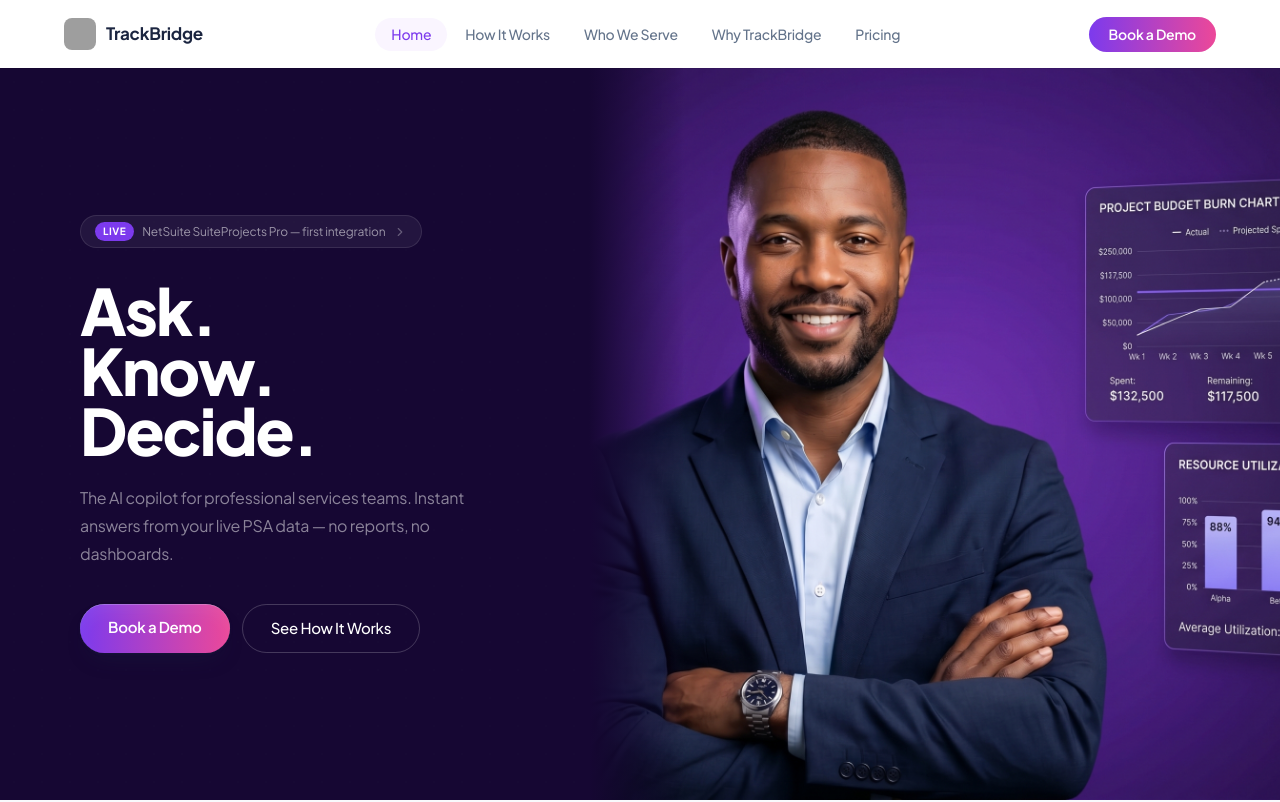
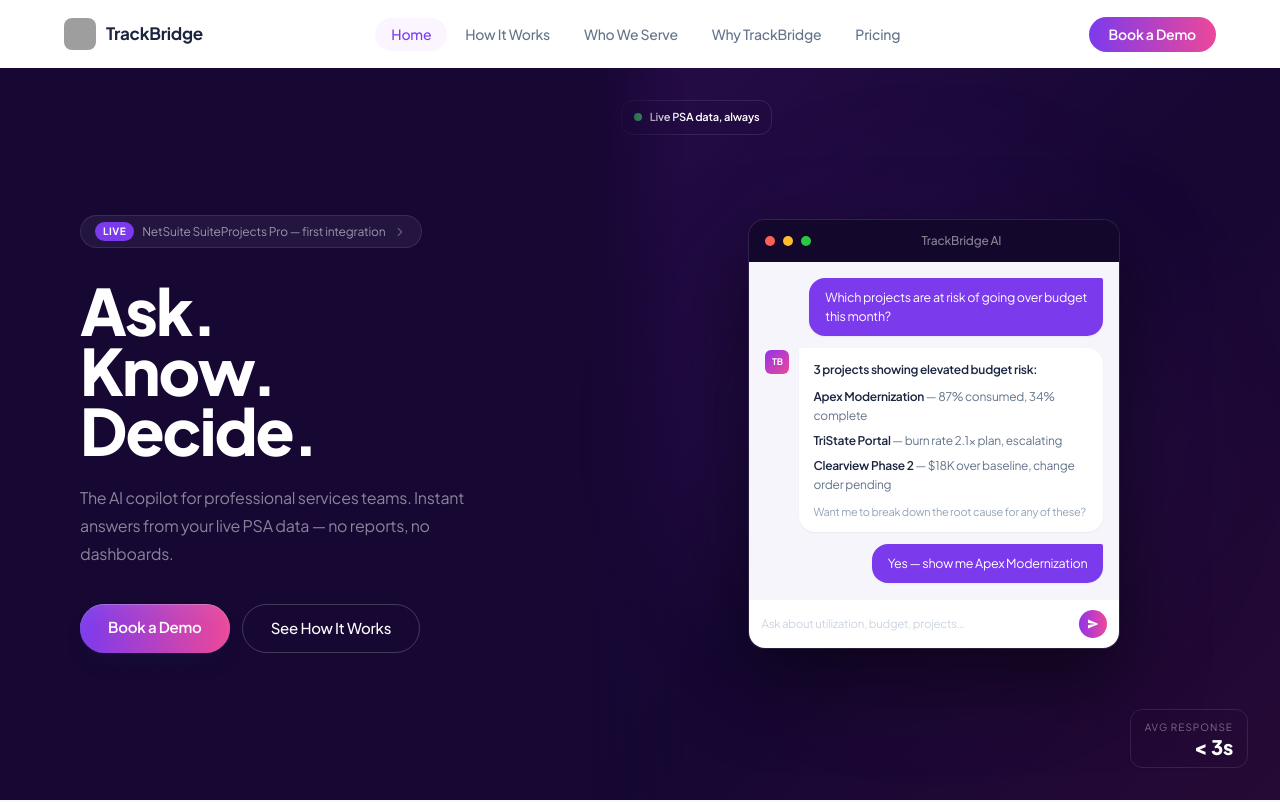
Before and after one commit to ichavops/trackbridge, a Next.js app: page / in a window 1280 px wide. Shown: the top 802 px of the page. Built offline with nearby package versions, Linux system fonts and the light colour scheme; grey boxes are pictures that could not be loaded.

Commit message:
Implement security enhancements: add rate limiting for contact form submissions, improve session management for admin login, and update Content Security Policy handling in middleware. Replace logo with favicon and refactor logout action to use POST method.

```diff
--- a/src/app/actions/contact.ts
+++ b/src/app/actions/contact.ts
@@ -52,8 +52,12 @@ export async function submitContact(
   if (honey) return { success: true }
 
   // Rate limit by IP — 3 submissions per hour
+  // Use x-real-ip (set by Vercel, unspoofable) then fall back to the rightmost XFF entry
+  // (Vercel appends the real client IP last, so taking [0] would trust attacker-supplied values).
   const hdrs = await headers()
-  const ip = hdrs.get('x-forwarded-for')?.split(',')[0]?.trim() ?? 'unknown'
+  const ip = hdrs.get('x-real-ip')
+    ?? hdrs.get('x-forwarded-for')?.split(',').at(-1)?.trim()
+    ?? 'unknown'
   if (!checkRateLimit(ip)) {
     return { error: 'Too many submissions from your location. Please try again later.' }
   }
--- a/src/app/admin/login/action.ts
+++ b/src/app/admin/login/action.ts
@@ -1,8 +1,14 @@
 'use server'
 
+import { timingSafeEqual } from 'crypto'
 import { cookies, headers } from 'next/headers'
 import { redirect } from 'next/navigation'
 import { makeSessionToken } from '@/lib/session'
+
+function passwordsMatch(a: string, b: string): boolean {
+  if (a.length !== b.length) return false
+  return timingSafeEqual(Buffer.from(a, 'utf8'), Buffer.from(b, 'utf8'))
+}
 
 export type LoginState = { error: string } | null
 
@@ -13,7 +19,9 @@ const LOCKOUT_MS = 15 * 60 * 1000
 
 export async function loginAction(_prev: LoginState, formData: FormData): Promise<LoginState> {
   const hdrs = await headers()
-  const ip = hdrs.get('x-forwarded-for')?.split(',')[0]?.trim() ?? 'unknown'
+  const ip = hdrs.get('x-real-ip')
+    ?? hdrs.get('x-forwarded-for')?.split(',').at(-1)?.trim()
+    ?? 'unknown'
 
   const now = Date.now()
   const rec = attempts.get(ip) ?? { count: 0, lockedUntil: 0 }
@@ -24,7 +32,7 @@ export async function loginAction(_prev: LoginState, formData: FormData): Promis
 
   const password = formData.get('password') as string
 
-  if (!password || password !== process.env.ADMIN_PASSWORD) {
+  if (!password || !passwordsMatch(password, process.env.ADMIN_PASSWORD ?? '')) {
     await new Promise((r) => setTimeout(r, 400))
     const count = rec.count + 1
     attempts.set(ip, { count, lockedUntil: count >= MAX_ATTEMPTS ? now + LOCKOUT_MS : 0 })
--- a/src/app/admin/logout/route.ts
+++ b/src/app/admin/logout/route.ts
@@ -2,7 +2,7 @@ import { cookies } from 'next/headers'
 import { NextResponse } from 'next/server'
 import type { NextRequest } from 'next/server'
 
-export async function GET(request: NextRequest) {
+export async function POST(request: NextRequest) {
   const cookieStore = await cookies()
   cookieStore.delete('admin-session')
   return NextResponse.redirect(new URL('/admin/login', request.url))
--- a/src/app/admin/page.tsx
+++ b/src/app/admin/page.tsx
@@ -55,9 +55,11 @@ export default async function AdminPage() {
           <Link href="/" className="text-xs text-white/40 hover:text-white/70 transition-colors">
             ← Site
           </Link>
-          <Link href="/admin/logout" className="text-xs text-white/40 hover:text-white/70 transition-colors">
-            Sign out
-          </Link>
+          <form method="post" action="/admin/logout">
+            <button type="submit" className="text-xs text-white/40 hover:text-white/70 transition-colors">
+              Sign out
+            </button>
+          </form>
         </div>
       </header>
 
--- a/src/app/layout.tsx
+++ b/src/app/layout.tsx
@@ -22,8 +22,8 @@ export const metadata: Metadata = {
     'TrackBridge is an AI intelligence layer for professional services firms. Instant plain-English answers from your live PSA data.',
   metadataBase: new URL('https://trackbridge.ai'),
   icons: {
-    icon: '/logo.png',
-    apple: '/logo.png',
+    icon: '/favicon.png',
+    apple: '/favicon.png',
   },
   openGraph: {
     siteName: 'TrackBridge',
--- a/src/app/page.tsx
+++ b/src/app/page.tsx
@@ -1,5 +1,4 @@
 import type { Metadata } from 'next'
-import Image from 'next/image'
 import Link from 'next/link'
 
 export const metadata: Metadata = {
@@ -72,13 +71,94 @@ const features = [
 ]
 
 const platforms = [
-  { name: 'NetSuite OpenAir', full: 'NetSuite SuiteProjects Pro (OpenAir)', icon: '/icons/netsuite.png', status: 'live' },
+  { name: 'NetSuite SuiteProjects Pro (OpenAir)', full: 'NetSuite SuiteProjects Pro (OpenAir)', icon: '/icons/netsuite.png', status: 'live' },
   { name: 'Kantata', full: 'Kantata (Mavenlink)', icon: '/icons/kantata.png', status: 'roadmap' },
   { name: 'BigTime', full: 'BigTime', icon: '/icons/bigtime.svg', status: 'roadmap' },
   { name: 'Unanet', full: 'Unanet', icon: '/icons/unanet.png', status: 'roadmap' },
   { name: 'Dynamics 365', full: 'Microsoft Dynamics 365', icon: '/icons/dynamics365.svg', status: 'roadmap' },
   { name: 'Deltek Vantagepoint', full: 'Deltek Vantagepoint', icon: '/icons/deltek.png', status: 'roadmap' },
 ]
+
+function HeroChatMockup() {
+  return (
+    <div className="relative w-full h-full flex items-center justify-center p-8 lg:p-14">
+      {/* Ambient glow */}
+      <div className="absolute inset-0 bg-gradient-to-br from-purple-900/25 via-transparent to-pink-900/15 pointer-events-none" aria-hidden="true" />
+      {/* Radial spotlight */}
+      <div className="absolute top-1/2 left-1/2 -translate-x-1/2 -translate-y-1/2 w-[420px] h-[420px] rounded-full bg-brand/10 blur-[80px] pointer-events-none" aria-hidden="true" />
+
+      {/* Floating badge — live data */}
+      <div className="absolute top-8 left-8 hidden sm:flex items-center gap-2 bg-white/8 backdrop-blur-md border border-white/10 rounded-xl px-3 py-2 shadow-sm z-10">
+        <span className="w-2 h-2 rounded-full bg-green-400 animate-pulse" aria-hidden="true" />
+        <span className="text-white text-[11px] font-semibold tracking-ui">Live PSA data, always</span>
+      </div>
+
+      {/* Chat window */}
+      <div className="relative z-10 w-full max-w-[370px] rounded-2xl overflow-hidden shadow-[0_32px_80px_rgba(0,0,0,0.55)] ring-1 ring-white/10">
+
+        {/* Title bar */}
+        <div className="bg-[#13072b] px-4 py-3 flex items-center gap-2">
+          <span className="w-2.5 h-2.5 rounded-full bg-[#ff5f57]" aria-hidden="true" />
+          <span className="w-2.5 h-2.5 rounded-full bg-[#ffbd2e]" aria-hidden="true" />
+          <span className="w-2.5 h-2.5 rounded-full bg-[#28c840]" aria-hidden="true" />
+          <span className="text-white/50 text-[12px] font-medium tracking-ui mx-auto">TrackBridge AI</span>
+        </div>
+
+        {/* Message thread */}
+        <div className="bg-[#f6f5fb] px-4 py-4 space-y-3">
+
+          {/* User bubble */}
+          <div className="flex justify-end">
+            <div className="bg-brand text-white text-[12.5px] leading-[1.5] px-4 py-2.5 rounded-2xl rounded-tr-sm max-w-[87%] shadow-sm">
+              Which projects are at risk of going over budget this month?
+            </div>
+          </div>
+
+          {/* AI bubble */}
+          <div className="flex gap-2.5 items-start">
+            <div className="w-6 h-6 rounded-md bg-gradient-to-br from-purple-600 to-pink-500 flex-shrink-0 flex items-center justify-center text-white text-[9px] font-bold mt-0.5">
+              TB
+            </div>
+            <div className="bg-white text-[12px] leading-[1.6] px-3.5 py-3 rounded-2xl rounded-tl-sm shadow-sm max-w-[90%]">
+              <p className="font-semibold text-navy mb-2">3 projects showing elevated budget risk:</p>
+              <div className="space-y-1.5 mb-2">
+                <p><span className="font-semibold text-navy">Apex Modernization</span><span className="text-slate-500"> — 87% consumed, 34% complete</span></p>
+                <p><span className="font-semibold text-navy">TriState Portal</span><span className="text-slate-500"> — burn rate 2.1× plan, escalating</span></p>
+                <p><span className="font-semibold text-navy">Clearview Phase 2</span><span className="text-slate-500"> — $18K over baseline, change order pending</span></p>
+              </div>
+              <p className="text-[11px] text-slate-400">Want me to break down the root cause for any of these?</p>
+            </div>
+          </div>
+
+          {/* User follow-up */}
+          <div className="flex justify-end">
+            <div className="bg-brand text-white text-[12.5px] px-4 py-2.5 rounded-2xl rounded-tr-sm shadow-sm">
+              Yes — show me Apex Modernization
+            </div>
+          </div>
+        </div>
+
+        {/* Input bar */}
+        <div className="bg-white border-t border-gray-100 px-3 py-2.5 flex items-center gap-2">
+          <span className="flex-1 text-[11.5px] text-slate-300 select-none">
+            Ask about utilization, budget, projects…
+          </span>
+          <div className="w-7 h-7 rounded-full bg-gradient-to-r from-purple-600 to-pink-500 flex items-center justify-center flex-shrink-0">
+            <svg className="w-3 h-3 text-white" viewBox="0 0 24 24" fill="currentColor" aria-hidden="true">
+              <path d="M2.01 21L23 12 2.01 3 2 10l15 2-15 2z" />
+            </svg>
+          </div>
+        </div>
+      </div>
+
+      {/* Floating badge — response time */}
+      <div className="absolute bottom-8 right-8 hidden sm:block bg-white/8 backdrop-blur-md border border-white/10 rounded-xl px-3.5 py-2.5 shadow-sm z-10 text-right">
+        <p className="text-white/40 text-[10px] uppercase tracking-[0.1em] mb-0.5">Avg response</p>
+        <p className="text-white font-extrabold text-[20px] leading-none">&lt;&nbsp;3s</p>
+      </div>
+    </div>
+  )
+}
 
 export default function HomePage() {
   return (
@@ -126,20 +206,13 @@ export default function HomePage() {
           </div>
         </div>
 
-        {/* RIGHT — image panel. Mobile: full-width block below content. Desktop: fills remaining height */}
-        <div className="relative w-full h-[80vw] lg:flex-1 lg:h-auto lg:w-auto">
+        {/* RIGHT — chat mockup panel */}
+        <div className="relative w-full min-h-[480px] lg:flex-1 lg:h-auto lg:w-auto">
           {/* Fade seam — desktop only */}
-          <div className="absolute inset-y-0 left-0 w-24 z-10 bg-gradient-to-r from-[#160733] to-transparent hidden lg:block" aria-hidden="true" />
-          {/* Fade top on mobile so it blends into the dark content panel above */}
-          <div className="absolute inset-x-0 top-0 h-16 z-10 bg-gradient-to-b from-[#160733] to-transparent lg:hidden" aria-hidden="true" />
-          <Image
-            src="/images/hero_1.jpeg"
-            alt="Professional services delivery leader"
-            fill
-            className="object-cover object-top lg:object-center"
-            priority
-            sizes="(max-width: 1024px) 100vw, 54vw"
-          />
+          <div className="absolute inset-y-0 left-0 w-24 z-20 bg-gradient-to-r from-[#160733] to-transparent hidden lg:block" aria-hidden="true" />
+          {/* Fade top on mobile */}
+          <div className="absolute inset-x-0 top-0 h-16 z-20 bg-gradient-to-b from-[#160733] to-transparent lg:hidden" aria-hidden="true" />
+          <HeroChatMockup />
         </div>
 
       </section>
```
Also changed, not shown: next.config.ts (+2 -35 lines), src/lib/session.ts (+44 -13 lines), src/middleware.ts (+30 -7 lines), public/favicon.png (added), 1 other file (tests, documents, lock files or other folders).
